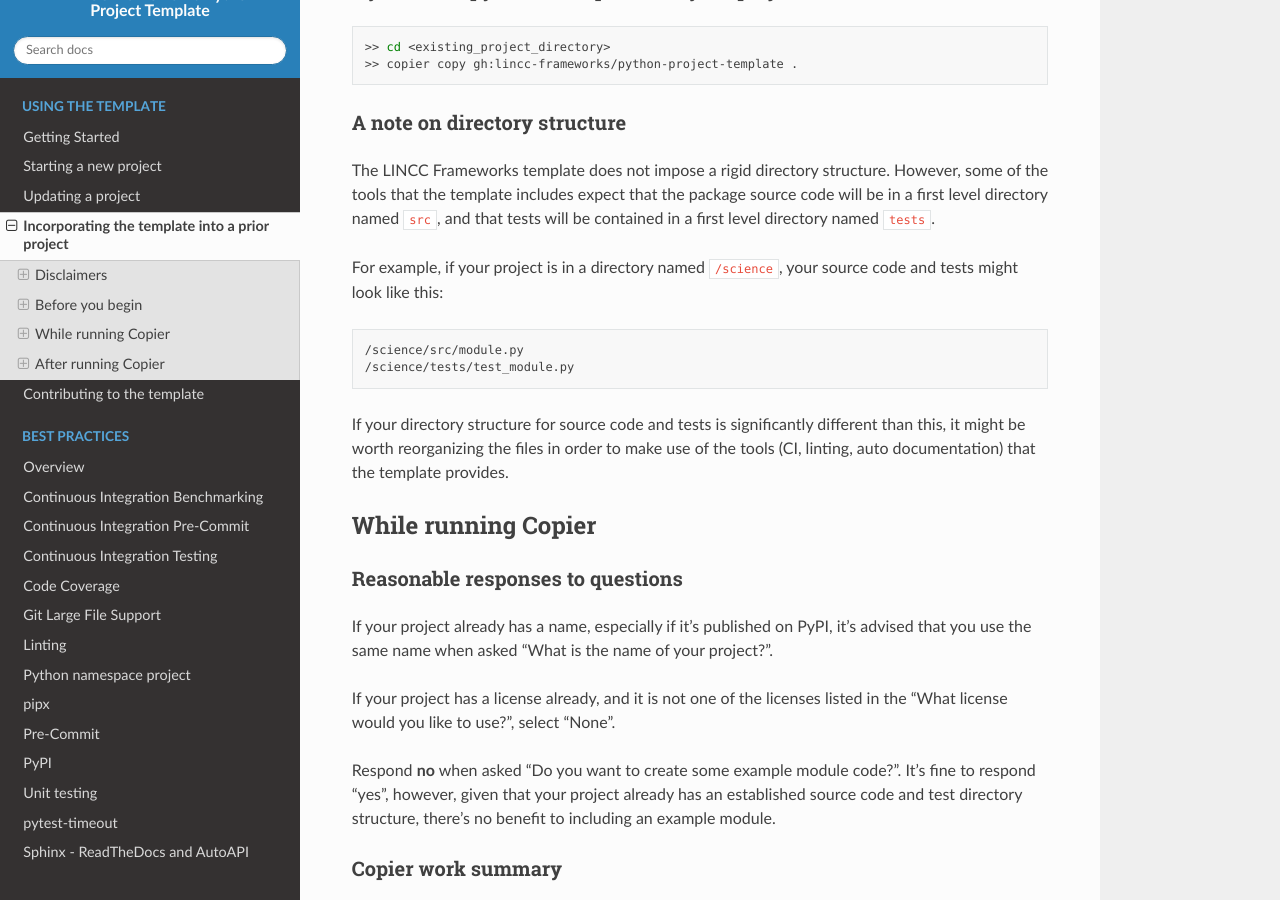
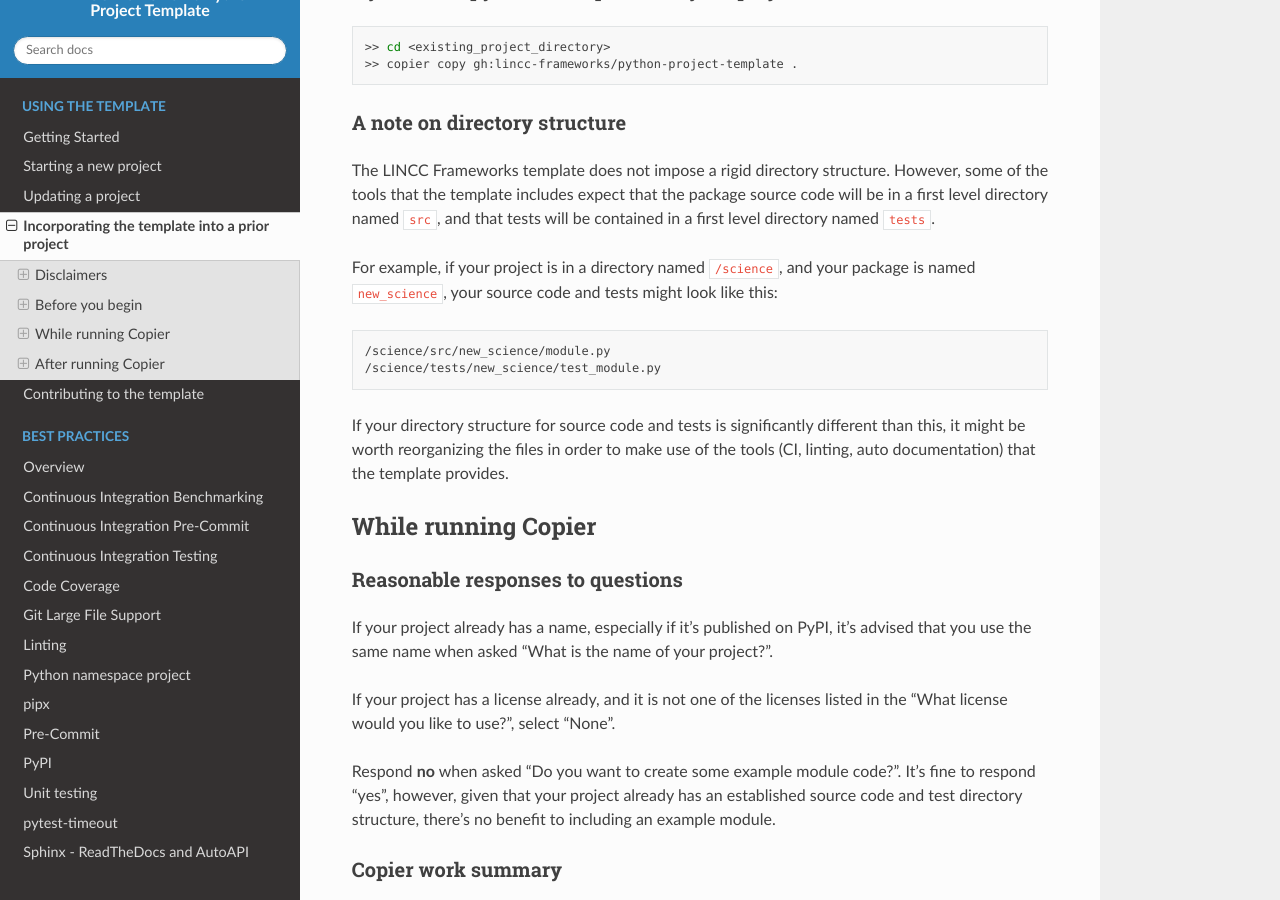
Before and after one commit to lincc-frameworks/python-project-template, a Sphinx documentation site: the page built from docs/source/existing_project.rst, in a window 1280 px wide and 900 px high, scrolled down 1313 px. Built offline with Sphinx 7.4.7 and the Read the Docs theme 2.0.0, drawn with Linux system fonts in a browser that asks for light colours; the version number could not be read and is left out.

Commit message:
Updating documentation about existing directory structure. (#320)

```diff
--- a/docs/source/existing_project.rst
+++ b/docs/source/existing_project.rst
@@ -73,13 +73,13 @@
 the package source code will be in a first level directory named ``src``, and
 that tests will be contained in a first level directory named ``tests``.
 
-For example, if your project is in a directory named ``/science``, your source
-code and tests might look like this:
+For example, if your project is in a directory named ``/science``, and your package
+is named ``new_science``, your source code and tests might look like this:
 
 .. code:: bash
 
-    /science/src/module.py
-    /science/tests/test_module.py
+    /science/src/new_science/module.py
+    /science/tests/new_science/test_module.py
 
 If your directory structure for source code and tests is significantly
 different than this, it might be worth reorganizing the files in order to make use
```
